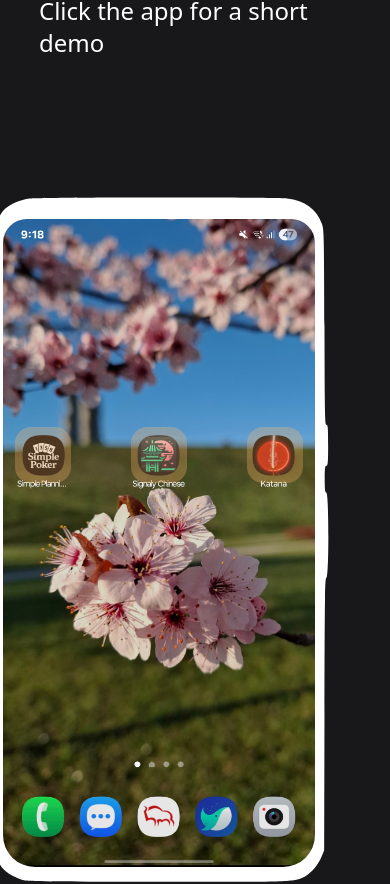
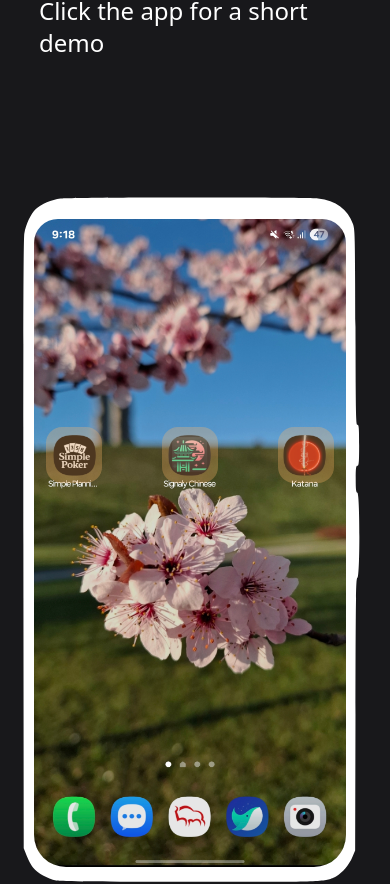
Before and after one commit to nestrockx/Pawel-Kraszewski_portfolio, a Vue app: page / in a window 390 px wide. Shown: the part 3397-4281 px from the top of the page. Built offline with nearby package versions, Linux system fonts and the light colour scheme.

Commit message:
Fix layout adjustment for phone display in Projects.vue

```diff
--- a/src/components/Projects.vue
+++ b/src/components/Projects.vue
@@ -114,7 +114,7 @@ const changeDestination = (newDestination: string) => {
       </div>
     </div>
     <div class="my-10 flex flex-col items-end justify-center text-white">
-      <div class="relative mx-[calc(8%)] h-[800px] w-[400px]">
+      <div class="relative mx-0 h-[800px] w-[400px] sm:mx-[calc(8%)]">
         <Phone class="absolute w-100" />
 
         <transition
```
